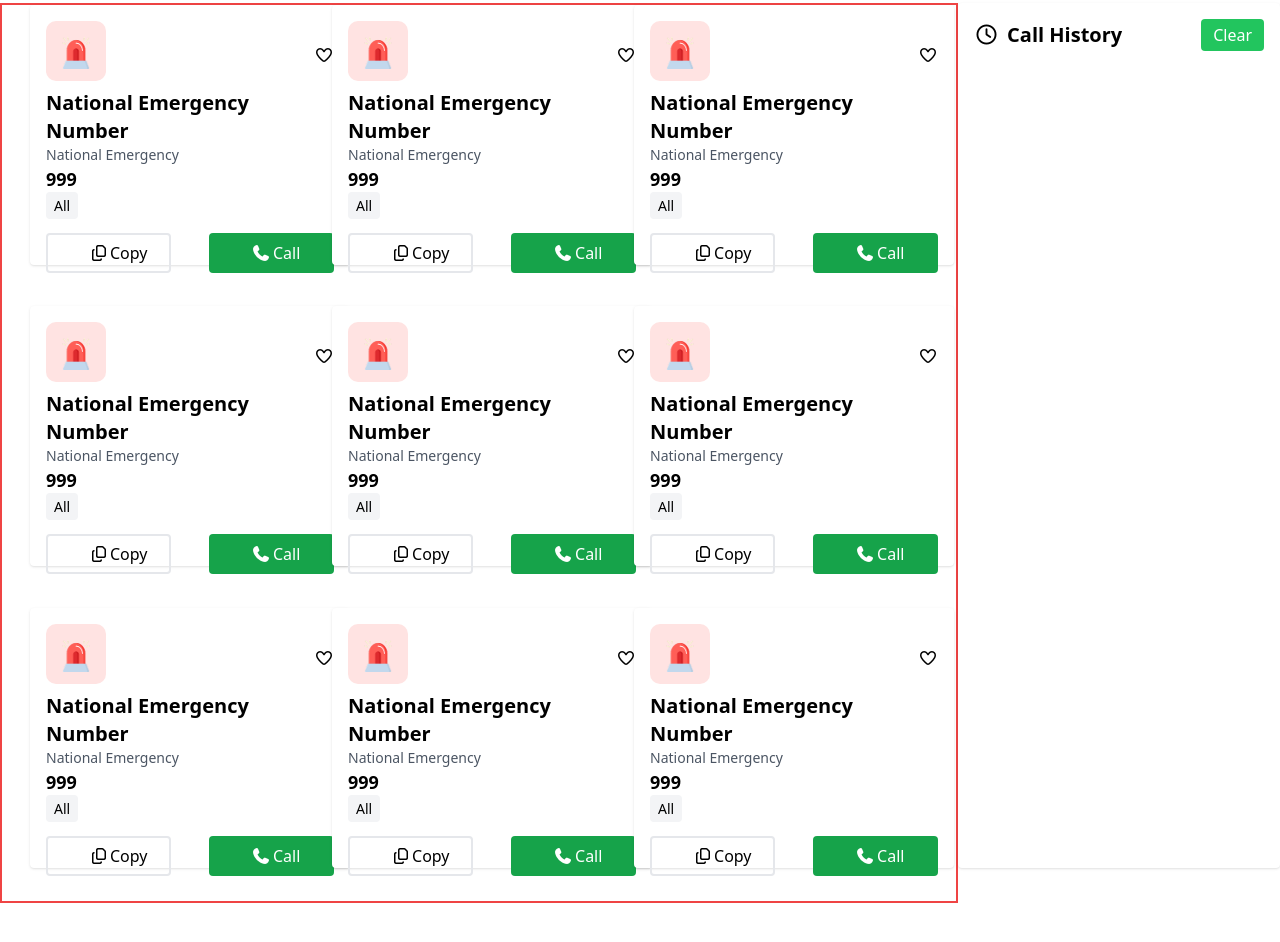
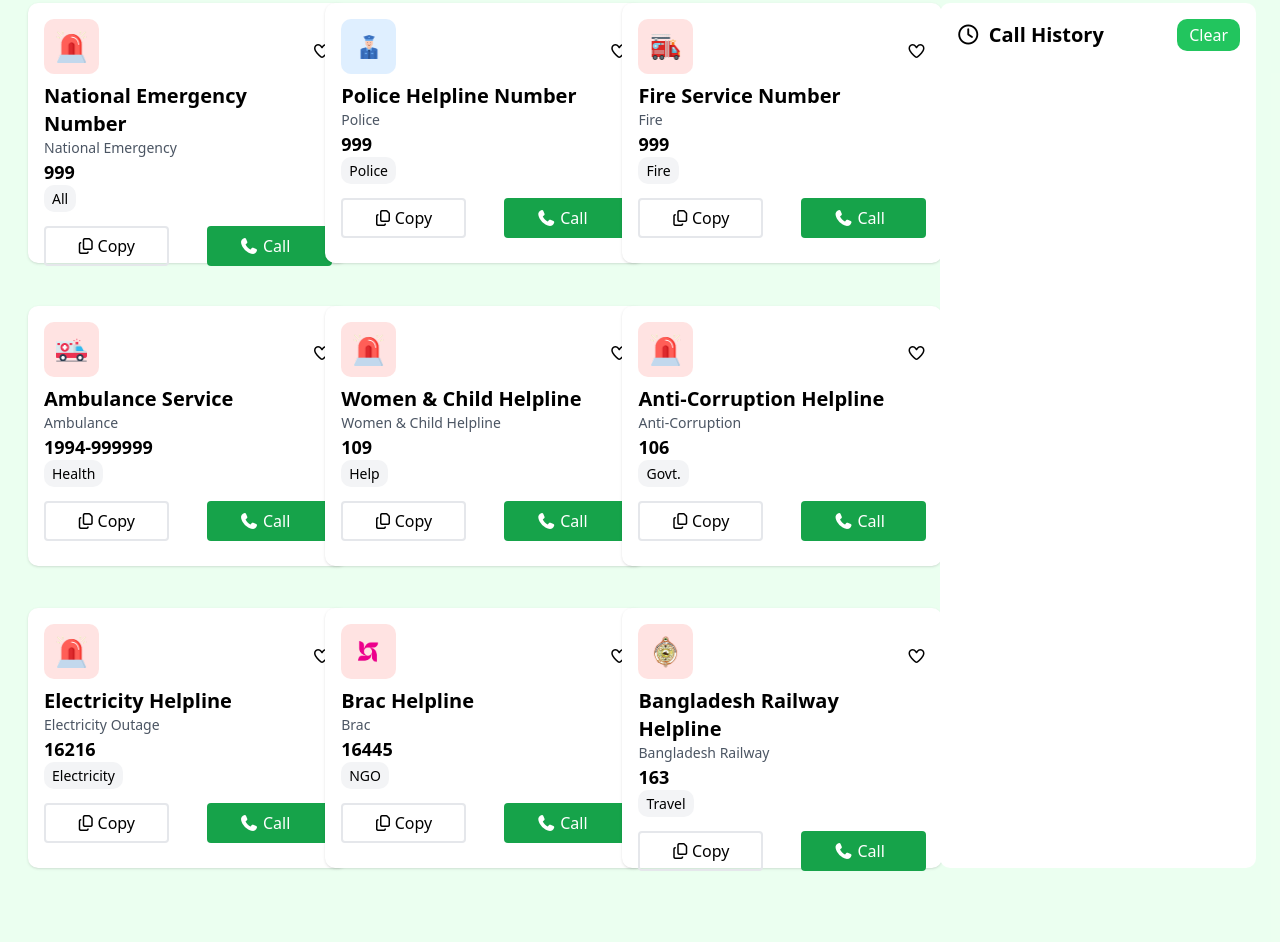
Before and after one commit to AfiaFarzana31/Fifth-Assignment, a plain HTML site: page index.html in a window 1280 px wide. Shown: the part 436-1378 px from the top of the page. Drawn offline with nearby package versions, Linux system fonts and the light colour scheme.

Commit message:
added correction in helpline card

```diff
--- a/index.html
+++ b/index.html
@@ -66,17 +66,16 @@
       </section>
     </header>
     <!-- Main Section -->
-    <main class="flex flex-col md:flex-row py-12 mx-auto">
+    <main class="bg-[#41FF6B] bg-opacity-10 flex flex-col md:flex-row py-12 mx-auto">
       <!-- Cards Section -->
-      <section class=" border-2 border-red-500 w-[1200px] h-[900px] gap-2 px-7 grid md:grid-cols-3 grid-rows-3 sm:grid-cols-2">
-        <!-- Emergency Card Template -->
+      <section class="w-[1200px] h-[900px] gap-2 px-7 grid md:grid-cols-3 grid-rows-3 sm:grid-cols-2">
         <div
-          class="bg-white w-[320px] h-[260px] p-4 rounded shadow"
+          class="bg-white w-[320px] h-[260px] p-4 rounded-[10px] shadow"
           data-name="Police"
           data-number="999"
         >
           <div class="flex justify-between items-center mb-2">
-            <span class="h-[60px] w-[60px] bg-[#FFE3E2] rounded-[10px] p-4 "><img src="./assets/emergency.png" alt="Emergency sign" class="h-[32px] w-[32px]"></span>
+            <span class="h-[55px] w-[55px] bg-[#FFE3E2] rounded-[10px] p-3 "><img src="./assets/emergency.png" alt="Emergency sign" class="h-[32px] w-[32px]"></span>
 
             <button onclick="increaseHeart(this)" class="mt-2 text-black-500">
             <i class="fa-regular fa-heart"></i>
@@ -85,301 +84,299 @@
           <p class="text-xl font-bold">National Emergency Number</p>
           <p class="text-sm text-gray-600">National Emergency</p>
           <p class="font-bold text-lg">999</p>
-          <span class="text-sm bg-gray-100 text-black px-2 py-1 rounded"
+          <span class="text-sm bg-gray-100 text-black px-2 py-1 rounded-[10px]"
               >All</span
             >
           <div class="flex justify-between mt-4">
             <button
               onclick="copyNumber(this)"
-              class="border-2 w-[125px] h-[40px] px-11 py-1 rounded text-black flex items-center gap-1"
+              class="border-2 w-[125px] h-[40px] px-8 py-1 rounded text-black flex items-center gap-1"
             >
               <i class="fa-regular fa-copy"></i> Copy
             </button>
             <button
               onclick="callService(this)"
-              class="bg-green-600 w-[125px] h-[40px] px-11 py-1 rounded text-white flex items-center gap-1"
+              class="bg-green-600 w-[125px] h-[40px] px-8 py-1 rounded text-white flex items-center gap-1"
             >
               <i class="fa-solid fa-phone"></i>  Call
             </button>
           </div>
         </div>
         <div
-          class="bg-white w-[320px] h-[260px] p-4 rounded shadow"
+          class="bg-white w-[320px] h-[260px] p-4 rounded-[10px] shadow"
           data-name="Police"
           data-number="999"
         >
           <div class="flex justify-between items-center mb-2">
-            <span class="h-[60px] w-[60px] bg-[#FFE3E2] rounded-[10px] p-4 "><img src="./assets/emergency.png" alt="Emergency sign" class="h-[32px] w-[32px]"></span>
+            <span class="h-[55px] w-[55px] bg-[#DFEFFF] rounded-[10px] p-3 "><img src="./assets/police.png" alt="Police" class="h-[32px] w-[32px]"></span>
 
             <button onclick="increaseHeart(this)" class="mt-2 text-black-500">
             <i class="fa-regular fa-heart"></i>
           </button>
           </div>
-          <p class="text-xl font-bold">National Emergency Number</p>
-          <p class="text-sm text-gray-600">National Emergency</p>
+          <p class="text-xl font-bold">Police Helpline Number</p>
+          <p class="text-sm text-gray-600">Police</p>
           <p class="font-bold text-lg">999</p>
-          <span class="text-sm bg-gray-100 text-black px-2 py-1 rounded"
-              >All</span
+          <span class="text-sm bg-gray-100 text-black px-2 py-1 rounded-[10px]"
+              >Police</span
             >
           <div class="flex justify-between mt-4">
             <button
               onclick="copyNumber(this)"
-              class="border-2 w-[125px] h-[40px] px-11 py-1 rounded text-black flex items-center gap-1"
+              class="border-2 w-[125px] h-[40px] px-8 py-1 rounded text-black flex items-center gap-1"
             >
               <i class="fa-regular fa-copy"></i> Copy
             </button>
             <button
               onclick="callService(this)"
-              class="bg-green-600 w-[125px] h-[40px] px-11 py-1 rounded text-white flex items-center gap-1"
+              class="bg-green-600 w-[125px] h-[40px] px-8 py-1 rounded text-white flex items-center gap-1"
             >
               <i class="fa-solid fa-phone"></i>  Call
             </button>
           </div>
         </div>
         <div
-          class="bg-white w-[320px] h-[260px] p-4 rounded shadow"
+          class="bg-white w-[320px] h-[260px] p-4 rounded-[10px] shadow"
           data-name="Police"
           data-number="999"
         >
           <div class="flex justify-between items-center mb-2">
-            <span class="h-[60px] w-[60px] bg-[#FFE3E2] rounded-[10px] p-4 "><img src="./assets/emergency.png" alt="Emergency sign" class="h-[32px] w-[32px]"></span>
+            <span class="h-[55px] w-[55px] bg-[#FFE3E2] rounded-[10px] p-3 "><img src="./assets/fire-service.png" alt="Fire-service" class="h-[32px] w-[32px]"></span>
 
             <button onclick="increaseHeart(this)" class="mt-2 text-black-500">
             <i class="fa-regular fa-heart"></i>
           </button>
           </div>
-          <p class="text-xl font-bold">National Emergency Number</p>
-          <p class="text-sm text-gray-600">National Emergency</p>
+          <p class="text-xl font-bold">Fire Service Number</p>
+          <p class="text-sm text-gray-600">Fire</p>
           <p class="font-bold text-lg">999</p>
-          <span class="text-sm bg-gray-100 text-black px-2 py-1 rounded"
-              >All</span
+          <span class="text-sm bg-gray-100 text-black px-2 py-1 rounded-[10px]"
+              >Fire</span
             >
           <div class="flex justify-between mt-4">
             <button
               onclick="copyNumber(this)"
-              class="border-2 w-[125px] h-[40px] px-11 py-1 rounded text-black flex items-center gap-1"
+              class="border-2 w-[125px] h-[40px] px-8 py-1 rounded text-black flex items-center gap-1"
             >
               <i class="fa-regular fa-copy"></i> Copy
             </button>
             <button
               onclick="callService(this)"
-              class="bg-green-600 w-[125px] h-[40px] px-11 py-1 rounded text-white flex items-center gap-1"
+              class="bg-green-600 w-[125px] h-[40px] px-8 py-1 rounded text-white flex items-center gap-1"
             >
               <i class="fa-solid fa-phone"></i>  Call
             </button>
           </div>
         </div>
         <div
-          class="bg-white w-[320px] h-[260px] p-4 rounded shadow"
+          class="bg-white w-[320px] h-[260px] p-4 rounded-[10px] shadow"
           data-name="Police"
           data-number="999"
         >
           <div class="flex justify-between items-center mb-2">
-            <span class="h-[60px] w-[60px] bg-[#FFE3E2] rounded-[10px] p-4 "><img src="./assets/emergency.png" alt="Emergency sign" class="h-[32px] w-[32px]"></span>
+            <span class="h-[55px] w-[55px] bg-[#FFE3E2] rounded-[10px] p-3 "><img src="./assets/ambulance.png" alt="Ambulance" class="h-[32px] w-[32px]"></span>
 
             <button onclick="increaseHeart(this)" class="mt-2 text-black-500">
             <i class="fa-regular fa-heart"></i>
           </button>
           </div>
-          <p class="text-xl font-bold">National Emergency Number</p>
-          <p class="text-sm text-gray-600">National Emergency</p>
-          <p class="font-bold text-lg">999</p>
-          <span class="text-sm bg-gray-100 text-black px-2 py-1 rounded"
-              >All</span
+          <p class="text-xl font-bold">Ambulance Service</p>
+          <p class="text-sm text-gray-600">Ambulance</p>
+          <p class="font-bold text-lg">1994-999999</p>
+          <span class="text-sm bg-gray-100 text-black px-2 py-1 rounded-[10px]"
+              >Health</span
             >
           <div class="flex justify-between mt-4">
             <button
               onclick="copyNumber(this)"
-              class="border-2 w-[125px] h-[40px] px-11 py-1 rounded text-black flex items-center gap-1"
+              class="border-2 w-[125px] h-[40px] px-8 py-1 rounded text-black flex items-center gap-1"
             >
               <i class="fa-regular fa-copy"></i> Copy
             </button>
             <button
               onclick="callService(this)"
-              class="bg-green-600 w-[125px] h-[40px] px-11 py-1 rounded text-white flex items-center gap-1"
+              class="bg-green-600 w-[125px] h-[40px] px-8 py-1 rounded text-white flex items-center gap-1"
             >
               <i class="fa-solid fa-phone"></i>  Call
             </button>
           </div>
         </div>
         <div
-          class="bg-white w-[320px] h-[260px] p-4 rounded shadow"
+          class="bg-white w-[320px] h-[260px] p-4 rounded-[10px] shadow"
           data-name="Police"
           data-number="999"
         >
           <div class="flex justify-between items-center mb-2">
-            <span class="h-[60px] w-[60px] bg-[#FFE3E2] rounded-[10px] p-4 "><img src="./assets/emergency.png" alt="Emergency sign" class="h-[32px] w-[32px]"></span>
+            <span class="h-[55px] w-[55px] bg-[#FFE3E2] rounded-[10px] p-3 "><img src="./assets/emergency.png" alt="Emergency sign" class="h-[32px] w-[32px]"></span>
 
             <button onclick="increaseHeart(this)" class="mt-2 text-black-500">
             <i class="fa-regular fa-heart"></i>
           </button>
           </div>
-          <p class="text-xl font-bold">National Emergency Number</p>
-          <p class="text-sm text-gray-600">National Emergency</p>
-          <p class="font-bold text-lg">999</p>
-          <span class="text-sm bg-gray-100 text-black px-2 py-1 rounded"
-              >All</span
+          <p class="text-xl font-bold">Women & Child Helpline</p>
+          <p class="text-sm text-gray-600">Women & Child Helpline</p>
+          <p class="font-bold text-lg">109</p>
+          <span class="text-sm bg-gray-100 text-black px-2 py-1 rounded-[10px]"
+              >Help</span
             >
           <div class="flex justify-between mt-4">
             <button
               onclick="copyNumber(this)"
-              class="border-2 w-[125px] h-[40px] px-11 py-1 rounded text-black flex items-center gap-1"
+              class="border-2 w-[125px] h-[40px] px-8 py-1 rounded text-black flex items-center gap-1"
             >
               <i class="fa-regular fa-copy"></i> Copy
             </button>
             <button
               onclick="callService(this)"
-              class="bg-green-600 w-[125px] h-[40px] px-11 py-1 rounded text-white flex items-center gap-1"
+              class="bg-green-600 w-[125px] h-[40px] px-8 py-1 rounded text-white flex items-center gap-1"
             >
               <i class="fa-solid fa-phone"></i>  Call
             </button>
           </div>
         </div>
         <div
-          class="bg-white w-[320px] h-[260px] p-4 rounded shadow"
+          class="bg-white w-[320px] h-[260px] p-4 rounded-[10px] shadow"
           data-name="Police"
           data-number="999"
         >
           <div class="flex justify-between items-center mb-2">
-            <span class="h-[60px] w-[60px] bg-[#FFE3E2] rounded-[10px] p-4 "><img src="./assets/emergency.png" alt="Emergency sign" class="h-[32px] w-[32px]"></span>
+            <span class="h-[55px] w-[55px] bg-[#FFE3E2] rounded-[10px] p-3 "><img src="./assets/emergency.png" alt="Emergency sign" class="h-[32px] w-[32px]"></span>
 
             <button onclick="increaseHeart(this)" class="mt-2 text-black-500">
             <i class="fa-regular fa-heart"></i>
           </button>
           </div>
-          <p class="text-xl font-bold">National Emergency Number</p>
-          <p class="text-sm text-gray-600">National Emergency</p>
-          <p class="font-bold text-lg">999</p>
-          <span class="text-sm bg-gray-100 text-black px-2 py-1 rounded"
-              >All</span
+          <p class="text-xl font-bold">Anti-Corruption Helpline</p>
+          <p class="text-sm text-gray-600">Anti-Corruption</p>
+          <p class="font-bold text-lg">106</p>
+          <span class="text-sm bg-gray-100 text-black px-2 py-1 rounded-[10px]"
+              >Govt.</span
             >
           <div class="flex justify-between mt-4">
             <button
               onclick="copyNumber(this)"
-              class="border-2 w-[125px] h-[40px] px-11 py-1 rounded text-black flex items-center gap-1"
+              class="border-2 w-[125px] h-[40px] px-8 py-1 rounded text-black flex items-center gap-1"
             >
               <i class="fa-regular fa-copy"></i> Copy
             </button>
             <button
               onclick="callService(this)"
-              class="bg-green-600 w-[125px] h-[40px] px-11 py-1 rounded text-white flex items-center gap-1"
+              class="bg-green-600 w-[125px] h-[40px] px-8 py-1 rounded text-white flex items-center gap-1"
             >
               <i class="fa-solid fa-phone"></i>  Call
             </button>
           </div>
         </div>
         <div
-          class="bg-white w-[320px] h-[260px] p-4 rounded shadow"
+          class="bg-white w-[320px] h-[260px] p-4 rounded-[10px] shadow"
           data-name="Police"
           data-number="999"
         >
           <div class="flex justify-between items-center mb-2">
-            <span class="h-[60px] w-[60px] bg-[#FFE3E2] rounded-[10px] p-4 "><img src="./assets/emergency.png" alt="Emergency sign" class="h-[32px] w-[32px]"></span>
+            <span class="h-[55px] w-[55px] bg-[#FFE3E2] rounded-[10px] p-3 "><img src="./assets/emergency.png" alt="Emergency sign" class="h-[32px] w-[32px]"></span>
 
             <button onclick="increaseHeart(this)" class="mt-2 text-black-500">
             <i class="fa-regular fa-heart"></i>
           </button>
           </div>
-          <p class="text-xl font-bold">National Emergency Number</p>
-          <p class="text-sm text-gray-600">National Emergency</p>
-          <p class="font-bold text-lg">999</p>
-          <span class="text-sm bg-gray-100 text-black px-2 py-1 rounded"
-              >All</span
+          <p class="text-xl font-bold">Electricity Helpline</p>
+          <p class="text-sm text-gray-600">Electricity Outage</p>
+          <p class="font-bold text-lg">16216</p>
+          <span class="text-sm bg-gray-100 text-black px-2 py-1 rounded-[10px]"
+              >Electricity</span
             >
           <div class="flex justify-between mt-4">
             <button
               onclick="copyNumber(this)"
-              class="border-2 w-[125px] h-[40px] px-11 py-1 rounded text-black flex items-center gap-1"
+              class="border-2 w-[125px] h-[40px] px-8 py-1 rounded text-black flex items-center gap-1"
             >
               <i class="fa-regular fa-copy"></i> Copy
             </button>
             <button
               onclick="callService(this)"
-              class="bg-green-600 w-[125px] h-[40px] px-11 py-1 rounded text-white flex items-center gap-1"
+              class="bg-green-600 w-[125px] h-[40px] px-8 py-1 rounded text-white flex items-center gap-1"
             >
               <i class="fa-solid fa-phone"></i>  Call
             </button>
           </div>
         </div>
         <div
-          class="bg-white w-[320px] h-[260px] p-4 rounded shadow"
+          class="bg-white w-[320px] h-[260px] p-4 rounded-[10px] shadow"
           data-name="Police"
           data-number="999"
         >
           <div class="flex justify-between items-center mb-2">
-            <span class="h-[60px] w-[60px] bg-[#FFE3E2] rounded-[10px] p-4 "><img src="./assets/emergency.png" alt="Emergency sign" class="h-[32px] w-[32px]"></span>
+            <span class="h-[55px] w-[55px] bg-[#FFE3E2] rounded-[10px] p-3 "><img src="./assets/brac.png" alt="Brac" class="h-[32px] w-[32px]"></span>
 
             <button onclick="increaseHeart(this)" class="mt-2 text-black-500">
             <i class="fa-regular fa-heart"></i>
           </button>
           </div>
-          <p class="text-xl font-bold">National Emergency Number</p>
-          <p class="text-sm text-gray-600">National Emergency</p>
-          <p class="font-bold text-lg">999</p>
-          <span class="text-sm bg-gray-100 text-black px-2 py-1 rounded"
-              >All</span
+          <p class="text-xl font-bold">Brac Helpline</p>
+          <p class="text-sm text-gray-600">Brac</p>
+          <p class="font-bold text-lg">16445</p>
+          <span class="text-sm bg-gray-100 text-black px-2 py-1 rounded-[10px]"
+              >NGO</span
             >
           <div class="flex justify-between mt-4">
             <button
               onclick="copyNumber(this)"
-              class="border-2 w-[125px] h-[40px] px-11 py-1 rounded text-black flex items-center gap-1"
+              class="border-2 w-[125px] h-[40px] px-8 py-1 rounded text-black flex items-center gap-1"
             >
               <i class="fa-regular fa-copy"></i> Copy
             </button>
             <button
               onclick="callService(this)"
-              class="bg-green-600 w-[125px] h-[40px] px-11 py-1 rounded text-white flex items-center gap-1"
+              class="bg-green-600 w-[125px] h-[40px] px-8 py-1 rounded text-white flex items-center gap-1"
             >
               <i class="fa-solid fa-phone"></i>  Call
             </button>
           </div>
         </div>
         <div
-          class="bg-white w-[320px] h-[260px] p-4 rounded shadow"
+          class="bg-white w-[320px] h-[260px] p-4 rounded-[10px] shadow"
           data-name="Police"
           data-number="999"
         >
           <div class="flex justify-between items-center mb-2">
-            <span class="h-[60px] w-[60px] bg-[#FFE3E2] rounded-[10px] p-4 "><img src="./assets/emergency.png" alt="Emergency sign" class="h-[32px] w-[32px]"></span>
+            <span class="h-[55px] w-[55px] bg-[#FFE3E2] rounded-[10px] p-3 "><img src="./assets/Bangladesh-Railway.png" alt="Bangladesh-Railway" class="h-[32px] w-[32px]"></span>
 
             <button onclick="increaseHeart(this)" class="mt-2 text-black-500">
             <i class="fa-regular fa-heart"></i>
           </button>
           </div>
-          <p class="text-xl font-bold">National Emergency Number</p>
-          <p class="text-sm text-gray-600">National Emergency</p>
-          <p class="font-bold text-lg">999</p>
-          <span class="text-sm bg-gray-100 text-black px-2 py-1 rounded"
-              >All</span
+          <p class="text-xl font-bold">Bangladesh Railway Helpline </p>
+          <p class="text-sm text-gray-600">Bangladesh Railway</p>
+          <p class="font-bold text-lg">163</p>
+          <span class="text-sm bg-gray-100 text-black px-2 py-1 rounded-[10px]"
+              >Travel</span
             >
           <div class="flex justify-between mt-4">
             <button
               onclick="copyNumber(this)"
-              class="border-2 w-[125px] h-[40px] px-11 py-1 rounded text-black flex items-center gap-1"
+              class="border-2 w-[125px] h-[40px] px-8 py-1 rounded text-black flex items-center gap-1"
             >
               <i class="fa-regular fa-copy"></i> Copy
             </button>
             <button
               onclick="callService(this)"
-              class="bg-green-600 w-[125px] h-[40px] px-11 py-1 rounded text-white flex items-center gap-1"
+              class="bg-green-600 w-[125px] h-[40px] px-8 py-1 rounded text-white flex items-center gap-1"
             >
               <i class="fa-solid fa-phone"></i>  Call
             </button>
           </div>
         </div>
-
-
       </section>
 
-      <!-- History Section -->
-      <section class="bg-white w-[400px] h-[865px] p-4 rounded shadow">
+      <!--Call History Section -->
+      <section class="bg-white w-[400px] h-[865px] p-4 mr-6 rounded-[10px] shadow-black">
         <div class="flex justify-between items-center mb-4">
           <h3 class="text-xl font-bold flex items-center gap-2">
             <i class="fa-regular fa-clock"></i> Call History
           </h3>
           <button
             onclick="clearHistory()"
-            class="bg-green-500 text-white px-3 py-1 rounded"
+            class="bg-green-500 text-white px-3 py-1 rounded-[10px]"
           >
             Clear
           </button>
@@ -388,7 +385,7 @@
       </section>
     </main>
 
-    <!-- JavaScript Logic -->
+    <!-- JavaScript Function-->
     <script>
       let heartCount = 0;
       let coinCount = 100;
```
